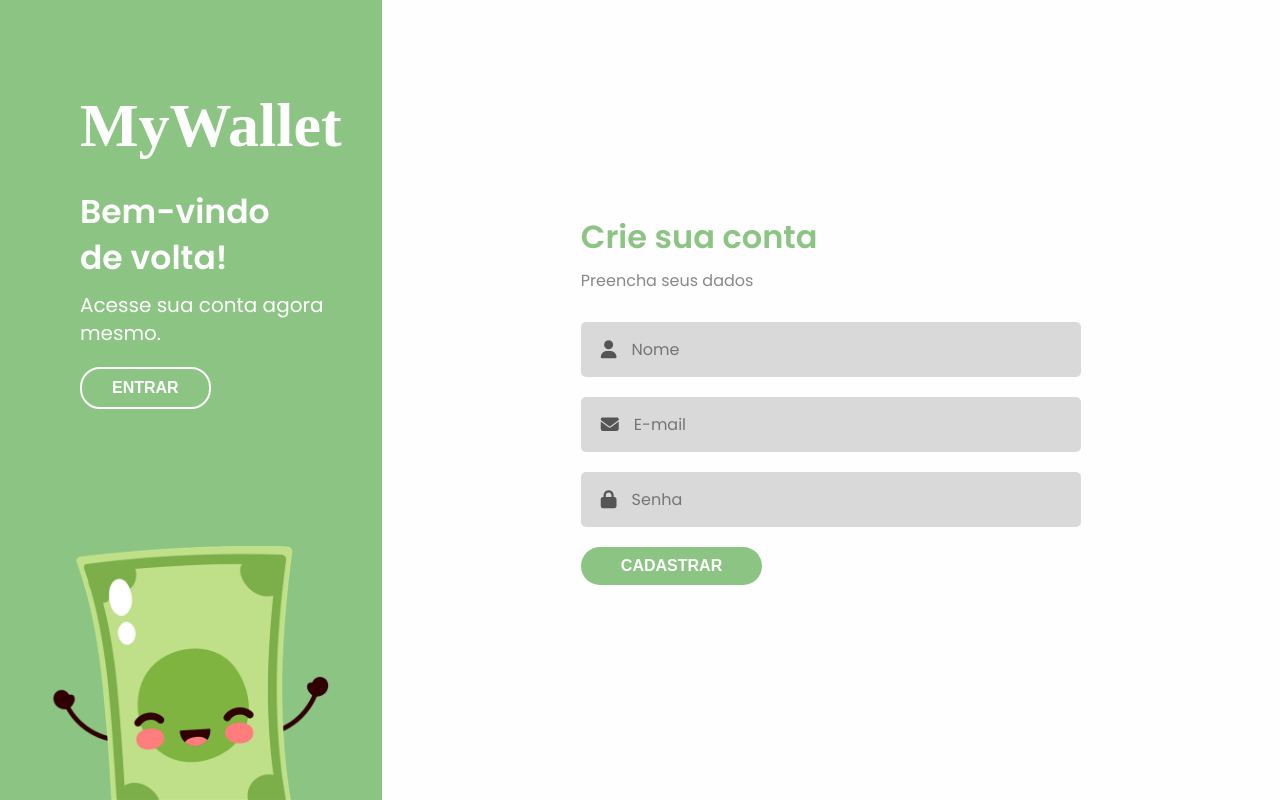
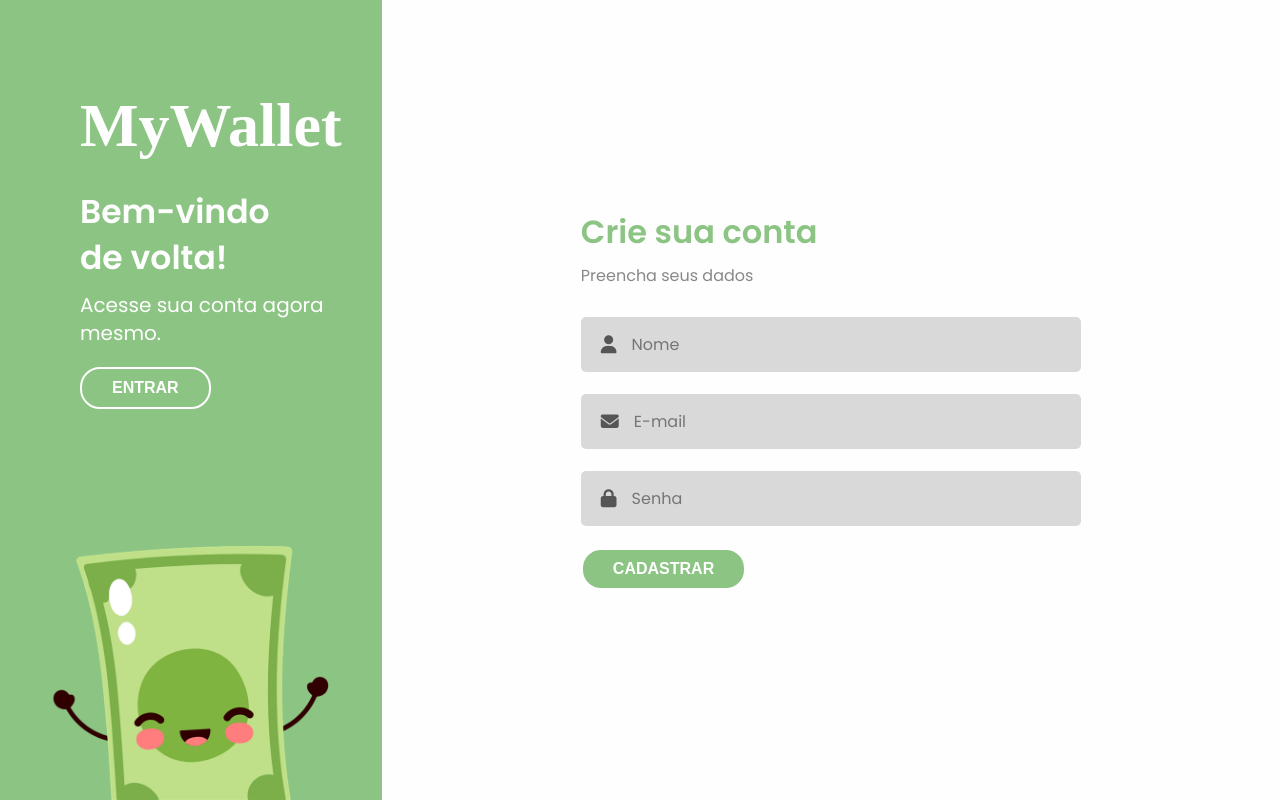
Before and after one commit to gyoora/myWallet, a PHP site: page /cadastro in a window 1280 px wide. Run offline with PHP 8.4, Linux system fonts and the light colour scheme; some libraries are stand-ins or nearby versions; some web fonts are replaced.

Commit message:
cadastro ok

```diff
--- a/CSS/cadastro.css
+++ b/CSS/cadastro.css
@@ -72,6 +72,22 @@ button a {
     color: #FFFEFE;
 }
 
+.button {
+    background-color: #8CC484;
+    border: 2px solid #FFFEFE;
+    border-radius: 20px;
+    padding: 10px 30px;
+    cursor: pointer;
+    transition: 0.5s;
+    font-size: 16px;
+    font-weight: 600;
+    color: #FFFEFE;
+}
+
+.button:hover {
+    background-color: #79a972;
+}
+
 form {
     display: flex;
     width: 100%;
@@ -122,7 +138,7 @@ form {
     width: 100%;
     max-width: 500px;
     background-color: #D9D9D9;
-    margin-bottom: 20px;
+    margin-bottom: 10px;
     padding: 15px 20px;
     border-radius: 5px;
 }
@@ -157,3 +173,9 @@ form {
 .right button:hover {
     background-color: #32532e;
 }
+
+.aviso {
+    font-size: 0.8em;
+    margin-bottom: 12px;
+    color: #a6172d;
+}
--- a/Controllers/myWalletController.php
+++ b/Controllers/myWalletController.php
@@ -7,32 +7,45 @@
             $this->db = Conexao::getInstancia();
         }
 
-        public function telaCadastro() {
-            require_once "Views/cadastro.php";
-        }
-
         public function cadastrar() {
+            $msg = ["","",""];
             if($_SERVER["REQUEST_METHOD"] == "POST") {
                 $valido = true;
                 if(empty($_POST["nome"]) || $_POST["nome"] == 0) {
+                    $msg[0] = "Insira o nome de usuário.";
                     $valido = false;
+                } else {
+                    $msg[0] = "";
                 }
                 if(empty($_POST["email"]) || $_POST["email"] == 0) {
+                    $msg[1] = "Insira seu email.";
                     $valido = false;
+                } else {
+                    $msg[1] = "";
                 }
                 if(empty($_POST["senha"]) || $_POST["senha"] == 0) {
+                    $msg[2] = "A senha é obrigatória.";
                     $valido = false;
+                } else {
+                    $msg[2] = "";
                 }
 
                 if($valido) {
                     $usuarioDAO = new UsuariosDAO($this->db);
 
-                    $usuario = new Usuarios(0, $_POST['nome'], $_POST['email'], $_POST['senha']);
+                    $senha_hash = md5($_POST['senha']);
+
+                    $usuario = new Usuarios(0, $_POST['nome'], $_POST['email'], $senha_hash);
 
                     $usuarioDAO->cadastrar($usuario);
 
+                    require_once "Views/login.php";
                     header("Location: login");
                 }
+
+                require_once "Views/cadastro.php";
+            } else {
+                require_once "Views/cadastro.php";
             }
         }
 
--- a/Views/cadastro.php
+++ b/Views/cadastro.php
@@ -24,18 +24,20 @@
             <p>Preencha seus dados</p>
             <div class="form-group">
                 <i class="fas fa-user"></i>
-                <input type="text" placeholder="Nome" name="nome">
+                <input type="text" placeholder="Nome" name="nome" value="<?= htmlspecialchars($_POST['nome']  ?? '') ?>">
             </div>
+            <div class="aviso"><?php echo $msg[0]; ?></div>
             <div class="form-group">
                 <i class="fas fa-envelope"></i>
-                <input type="email" placeholder="E-mail" name="email">
+                <input type="email" placeholder="E-mail" name="email" value="<?= htmlspecialchars($_POST['email'] ?? '') ?>">
             </div>
+            <div class="aviso"><?php echo $msg[1]; ?></div>
             <div class="form-group">
                 <i class="fas fa-lock"></i>
                 <input type="password" placeholder="Senha" name="senha">
             </div>
-            <button type="submit">CADASTRAR</button>
-        </form>
+            <div class="aviso"><?php echo $msg[2]; ?></div>
+            <input type="submit" value="CADASTRAR" class="button">
     </div>
     <script src="https://kit.fontawesome.com/8ec4f5570d.js" crossorigin="anonymous"></script>
 </body>
--- a/rotas.php
+++ b/rotas.php
@@ -29,8 +29,8 @@
 	}//fim da classe
 	$route = new Rotas();
 	$route->get("/", [HomeController::class, "home"]);
-	$route->get("/cadastro", [MyWalletController::class, "telaCadastro"]);
-	$route->post("/cadastro", [MyWalletController::class, "cadastrar"]);
+	$route->get("/cadastro", [MyWalletController::class, "cadastrar"]);
+	$route->post("/cadastrar", [MyWalletController::class, "cadastrar"]);
 	$route->get("/login", [MyWalletController::class, "telaLogin"]);
 
 ?>
```
